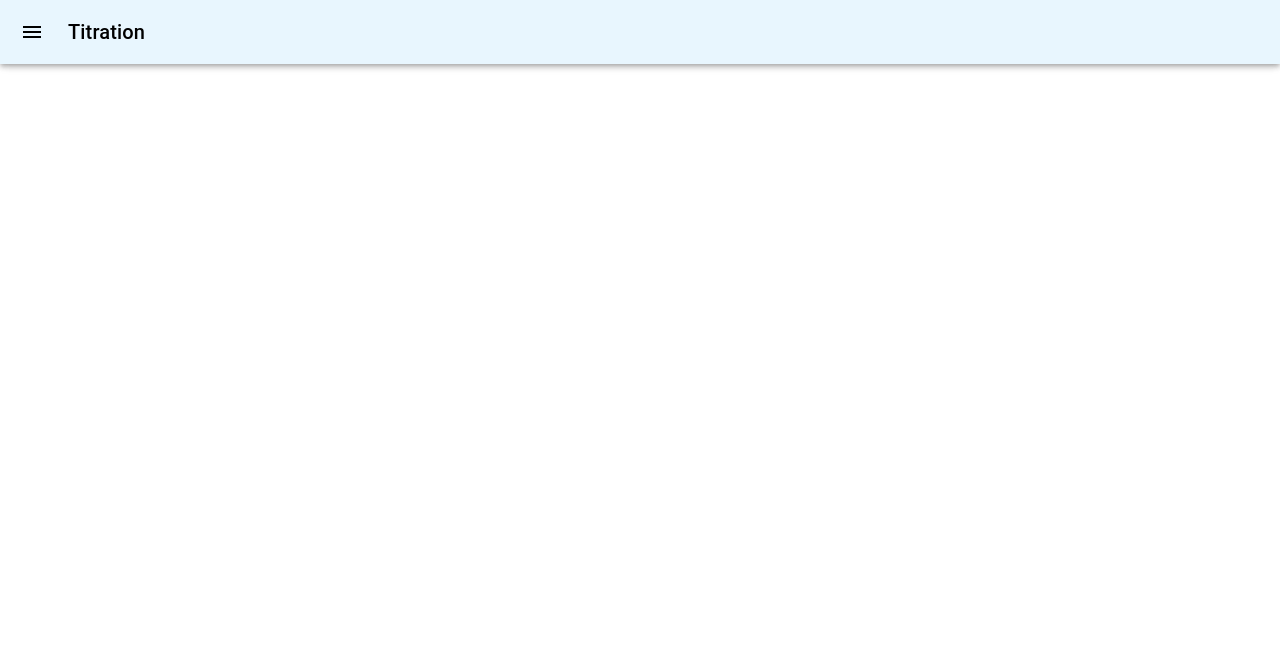
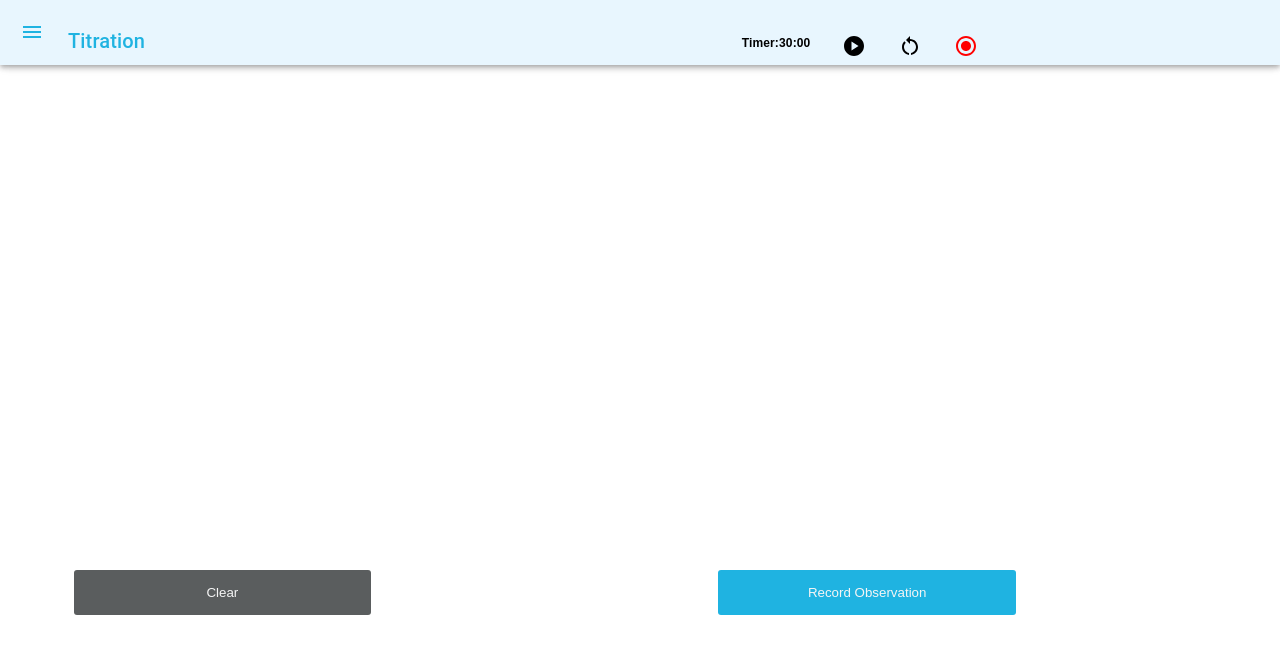
Before and after one commit to mercy-yugi/Quicklab-Frontend, a React (Create React App) app in the folder quick-lab/: page /canvas in a window 1280 px wide. Shown: the top 654 px of the page. Built offline with nearby package versions, Linux system fonts and the light colour scheme.

Commit message:
working on lab interface added timer component to interface

```diff
--- a/quick-lab/src/labinterface/Interface.js
+++ b/quick-lab/src/labinterface/Interface.js
@@ -95,9 +95,16 @@ export default function PersistentDrawerLeft() {
           >
             <MenuIcon />
           </IconButton>
-          <Typography className='heading1' variant="h6" noWrap component="div">
+          <div className='header'>
+            <div className='heading1'>
+            <Typography className='heading1' variant="h6" noWrap component="div">
         Titration
         </Typography>
+            </div>
+         <div className='timer'>
+          <DigitalTimer/>
+         </div>
+          </div>
         </Toolbar>
       </AppBar>
       <Drawer className='drawer'
@@ -113,18 +120,19 @@ export default function PersistentDrawerLeft() {
         anchor="left"
         open={open}
       >
+
         <DrawerHeader>
           <IconButton onClick={handleDrawerClose}>
             {theme.direction === 'ltr' ? <ChevronLeftIcon /> : <ChevronRightIcon />}
           </IconButton>
         </DrawerHeader>
         <Divider />
-        <List>
+        <List className='list'>
             <Typography className='instructions'>Instructions</Typography>
             <Typography paragraph>
 
         </Typography>
-          {/* {['Inbox', 'Starred', 'Send email', 'Drafts'].map((text, index) => (
+          {['Inbox', 'Starred', 'Send email', 'Drafts'].map((text, index) => (
             <ListItem key={text} disablePadding>
               <ListItemButton>
                 <ListItemIcon>
@@ -133,12 +141,12 @@ export default function PersistentDrawerLeft() {
                 <ListItemText primary={text} />
               </ListItemButton>
             </ListItem>
-          ))} */}
+          ))}
         </List>
         <Divider />
-        <List>
+        <List  className='list'>
         {/* <Typography className='instructions'>Tools and Equipment</Typography> */}
-          {/* {['All mail', 'Trash', 'Spam'].map((text, index) => (
+          {['All mail', 'Trash', 'Spam'].map((text, index) => (
             <ListItem key={text} disablePadding>
               <ListItemButton>
                 <ListItemIcon>
@@ -147,7 +155,7 @@ export default function PersistentDrawerLeft() {
                 <ListItemText primary={text} />
               </ListItemButton>
             </ListItem>
-          ))} */}
+          ))}
         </List>
       </Drawer>
       <Main open={open}>
@@ -156,7 +164,11 @@ export default function PersistentDrawerLeft() {
 
         </Typography>
         <Typography paragraph>
-
+        <div className='interface'>
+        {/* <DigitalTimer/> */}
+          </div>
+        <button className='clear'>Clear</button>
+          <button className='record'>Record Observation</button>
         </Typography>
       </Main>
       <Drawer className='drawer'
@@ -178,12 +190,25 @@ export default function PersistentDrawerLeft() {
           </IconButton>
         </DrawerHeader>
         <Divider />
-        <List>
+        <List className='list'>
             <Typography className='instructions'>Lab Equipment</Typography>
             <Typography paragraph>
-
         </Typography>
-          {/* {['Inbox', 'Starred', 'Send email', 'Drafts'].map((text, index) => (
+          {['Inbox', 'Starred', 'Send email', 'Drafts'].map((text, index) => (
+            <ListItem  key={text} disablePadding>
+              <ListItemButton>
+                <ListItemIcon>
+                  {index % 2 === 0 ? <InboxIcon /> : <MailIcon />}
+                </ListItemIcon>
+                <ListItemText  primary={text} />
+              </ListItemButton>
+            </ListItem>
+          ))}
+        </List>
+        <Divider />
+        <List className='list '>
+        {/* <Typography className='instructions'>Tools and Equipment</Typography> */}
+          {['All mail', 'Trash', 'Spam'].map((text, index) => (
             <ListItem key={text} disablePadding>
               <ListItemButton>
                 <ListItemIcon>
@@ -192,21 +217,7 @@ export default function PersistentDrawerLeft() {
                 <ListItemText primary={text} />
               </ListItemButton>
             </ListItem>
-          ))} */}
-        </List>
-        <Divider />
-        <List>
-        {/* <Typography className='instructions'>Tools and Equipment</Typography> */}
-          {/* {['All mail', 'Trash', 'Spam'].map((text, index) => (
-            <ListItem key={text} disablePadding>
-              <ListItemButton>
-                <ListItemIcon>
-                  {index % 2 === 0 ? <InboxIcon /> : <MailIcon />}
-                </ListItemIcon>
-                <ListItemText primary={text} />
-              </ListItemButton>
-            </ListItem>
-          ))} */}
+          ))}
         </List>
       </Drawer>
 
--- a/quick-lab/src/labinterface/interface.css
+++ b/quick-lab/src/labinterface/interface.css
@@ -1,13 +1,58 @@
 .instructions{
-    color: red;
+    color: rgb(31, 179, 225);
     text-align: center;
 }
-/* .drawer{
+.list{
     background-color:#e8f6fe;
-} */
+}
 .appbar{
     background-color:#e8f6fe;
-    color: black;
+    color: rgb(31, 179, 225);
     font-family: sans-serif;
     font-style:bold;
+    /* padding:10px; */
 }
+.listtext{
+    background-color: chartreuse;
+}
+button{
+   /* background-color: blueviolet; */
+   margin-top:47%;
+   padding:10px;
+  gap: 5rem;
+}
+.record{
+    margin-left:35%;
+    padding:15px;
+    width:30%;
+    background-color:rgb(31, 179, 225) ;
+    border-style: none;
+    color: whitesmoke;
+    border-radius:3px;
+}
+.clear{
+    margin-left:5%;
+    border-radius:3px;
+    padding:15px;
+    width:30%;
+    background-color:rgb(90, 93, 94) ;
+    border-style: none;
+    color: whitesmoke;
+}
+/* .interface{
+    background-color: black;
+    box-sizing: border-box;
+
+} */
+.header{
+    display: flex;
+}
+.timer{
+    float: right;
+    margin-left:190%;
+    color: black;
+    margin-top:-2%;
+}
+.heading1{
+    margin-top:8%;
+}
--- a/quick-lab/src/labinterface/timer.css
+++ b/quick-lab/src/labinterface/timer.css
@@ -1,72 +1,17 @@
-.app-container {
+.timer-controller-container{
   display: flex;
-    flex-direction: column;
-    justify-content: center;
-    align-items: center;
-    min-height: 100vh;
-    background-image: linear-gradient(
-      to bottom,
-      #ffffff,
-      #cffcf1,
-      #cffcf1,
-      #defafe
-    );
+  gap: 2rem;
 }
-  .timer-controller-container {
-    display: flex;
-    align-items: center;
-    background-color: transparent;
+.elapsed-time{
+  font-size: 12px;
 }
-
-  .timer-controller-btn {
-    background-color:transparent;
-    border: none;
-    margin-right: 16px;
-    margin-left: 16px;
-    cursor: pointer;
+.pauseplay{
+  margin-top:5%;
 }
-  .timer-controller-icon1 {
-    width: 18px;
-    height: 18px;
-    margin-left: 361%;
-    margin-top: 200%;
-    background-color: transparent;
+.reset{
+  margin-top:5%;
 }
-  .timer-controller-icon {
-    width: 18px;
-    height: 18px;
-    margin-left: 361%;
-    margin-top:-91%;
-    background-color: transparent;
-    margin-bottom: 91%;
+.recording{
+  color: red;
+  margin-top:5%;
 }
-  .limit-value {
-    text-align: center;
-    /* color: #1e293b; */
-    background-image: linear-gradient(to right, #cdd1d6, #00d9f5);
-    font-family: 'Roboto';
-    font-size: 12px;
-    font-weight: 500;
-    width: 40px;
-    /* border-radius: 8px; */
-    background-color: transparent;
-    padding: 8px;
-  }
-  .controls-container {
-    /* display: flex; */
-    flex-direction: column;
-    justify-content: center;
-    align-items: center;
-    flex-grow: 1;
-    margin-left: 300%;
-  }
-  .elapsed-time {
-    color: #1d1b1a;
-    font-family: 'Roboto';
-    margin-left: 250%;
-    font-size: 16px;
-    font-weight: bold;
-    margin-top: -301%;
-    background-color: transparent;
-    margin-left: 500%;
-    margin-bottom: -4% }
--- a/quick-lab/src/labinterface/timer.js
+++ b/quick-lab/src/labinterface/timer.js
@@ -1,6 +1,9 @@
 import {Component} from 'react'
-
 import '../labinterface/timer.css'
+import RestartAlt from '@mui/icons-material/RestartAlt';
+import PauseCircleFilledIcon from '@mui/icons-material/PauseCircleFilled';
+import PlayCircleIcon from '@mui/icons-material/PlayCircle';
+import RadioButtonCheckedIcon from '@mui/icons-material/RadioButtonChecked';
 
 const initialState = {
   isTimerRunning: false,
@@ -85,34 +88,27 @@ class DigitalTimer extends Component {
 
   renderTimerController = () => {
     const {isTimerRunning} = this.state
-    const startOrPauseImageUrl = isTimerRunning
-      ? 'https://assets.ccbp.in/frontend/react-js/pause-icon-img.png'
-      : 'https://assets.ccbp.in/frontend/react-js/play-icon-img.png'
-    const startOrPauseAltText = isTimerRunning ? 'pause icon' : 'play icon'
-
     return (
       <div className="timer-controller-container">
-        <button
-          className="timer-controller-btn"
-          onClick={this.onStartOrPauseTimer}
-          type="button"
-        >
-          <img
-            alt={startOrPauseAltText}
+        <div>
+        <h3 className="elapsed-time">
+                Timer:{this.getElapsedSecondsInTimeFormat()}
+
+          </h3>
+        </div>
+        <div className='pauseplay'>
+        {isTimerRunning?<PauseCircleFilledIcon onClick={this.onStartOrPauseTimer}/>:<PlayCircleIcon onClick={this.onStartOrPauseTimer}/>}
+        </div>
+        <div className='reset'>
+        <RestartAlt
+           onClick={this.onResetTimer}
             className="timer-controller-icon"
-            src={startOrPauseImageUrl}
           />
 
-        </button>
-        <div>
-        <img
-           onClick={this.onResetTimer}
-            alt="reset icon"
-            className="timer-controller-icon"
-            src="https://assets.ccbp.in/frontend/react-js/reset-icon-img.png"
-          />
         </div>
-
+        <div className='recording'>
+          <RadioButtonCheckedIcon/>
+          </div>
       </div>
     )
   }
@@ -132,19 +128,13 @@ class DigitalTimer extends Component {
   render() {
     return (
       <div className="app-container">
-        <div className="digital-timer-container">
-          <div className="timer-display-container">
-            <div className="elapsed-time-container">
-              <h1 className="elapsed-time">
-                Timer:{this.getElapsedSecondsInTimeFormat()}
-              </h1>
-            </div>
-          </div>
+              <h6 className="elapsed-time">
+                {/* Timer:{this.getElapsedSecondsInTimeFormat()} */}
+              </h6>
           <div className="controls-container">
             {this.renderTimerController()}
             {this.renderTimerLimitController()}
           </div>
-        </div>
       </div>
     )
   }
--- a/quick-lab/src/signup.js
+++ b/quick-lab/src/signup.js
@@ -56,7 +56,7 @@ function SignupForm() {
         first_name: yup.string().required(),
         last_name: yup.string().required(),
         username: yup.string().required(),
-        level: yup.string().required(),
+        // level: yup.string().required(),
         password: yup.string().min(3).max(8).required(),
         // confirmPassword: yup.string().required().oneOf([yup.ref('password'), null])
 
```
Also changed, not shown: quick-lab/src/dashboard/Practicals.js (+5 -9 lines). Lines whose indentation alone changed are shown as unchanged.
